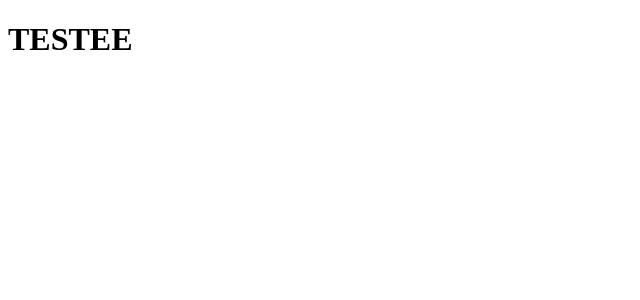
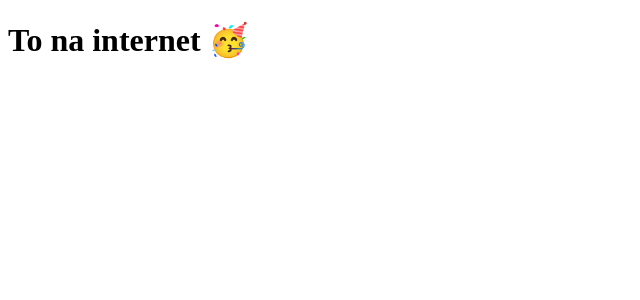
Before and after one commit to rafapmeneses/clone-tabnews, a Next.js app: page / in a window 1280 px wide. Shown: the top 300 px of the page, without its empty margins (0-640 px from the left). Built offline with nearby package versions, Linux system fonts and the light colour scheme.

Commit message:
Ajusta mensagem da pagina

```diff
--- a/pages/index.js
+++ b/pages/index.js
@@ -1,5 +1,5 @@
 function Home() {
-  return <h1>TESTEE</h1>;
+  return <h1>To na internet 🥳</h1>;
 }
 
 export default Home;
```
